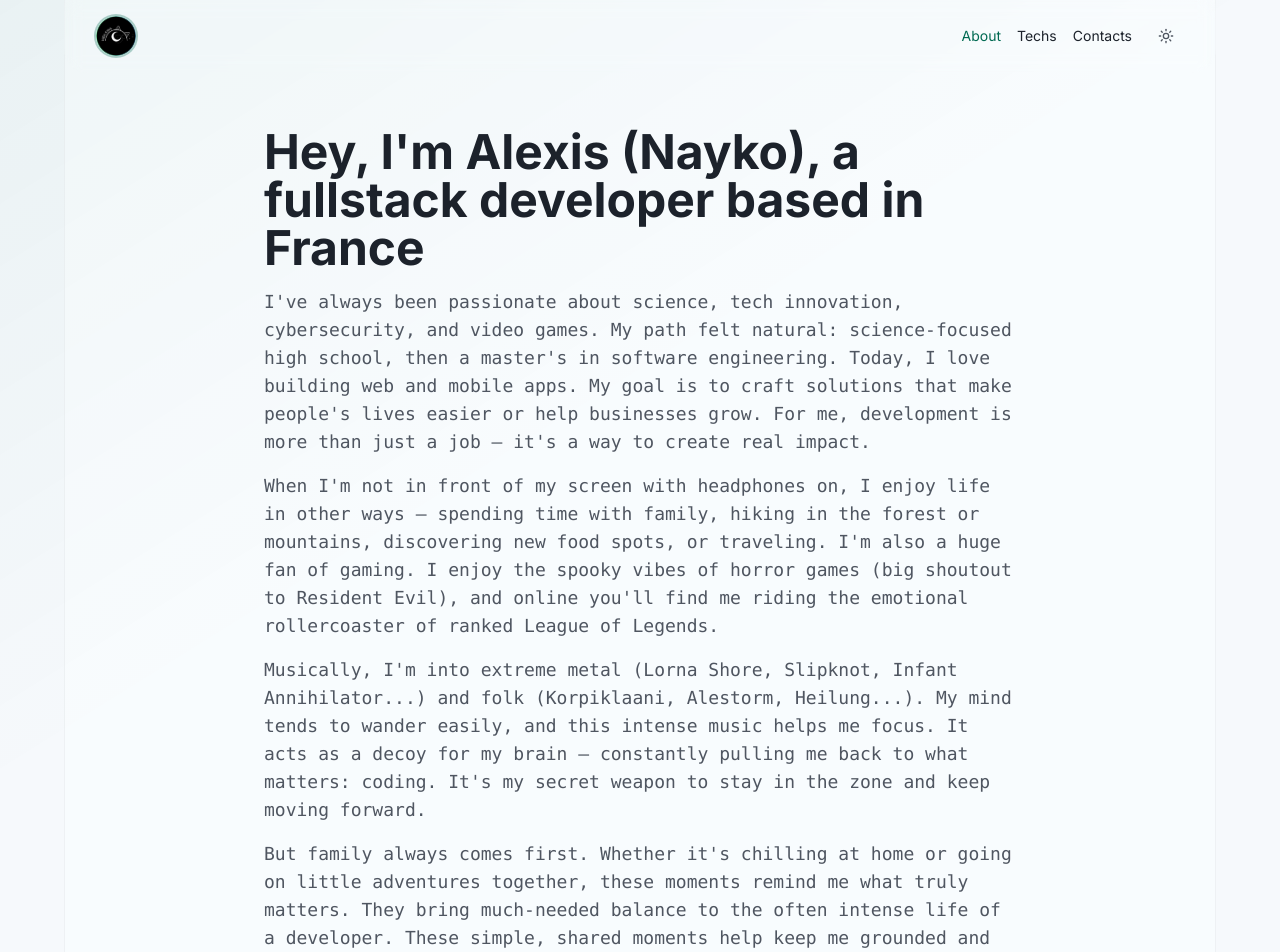
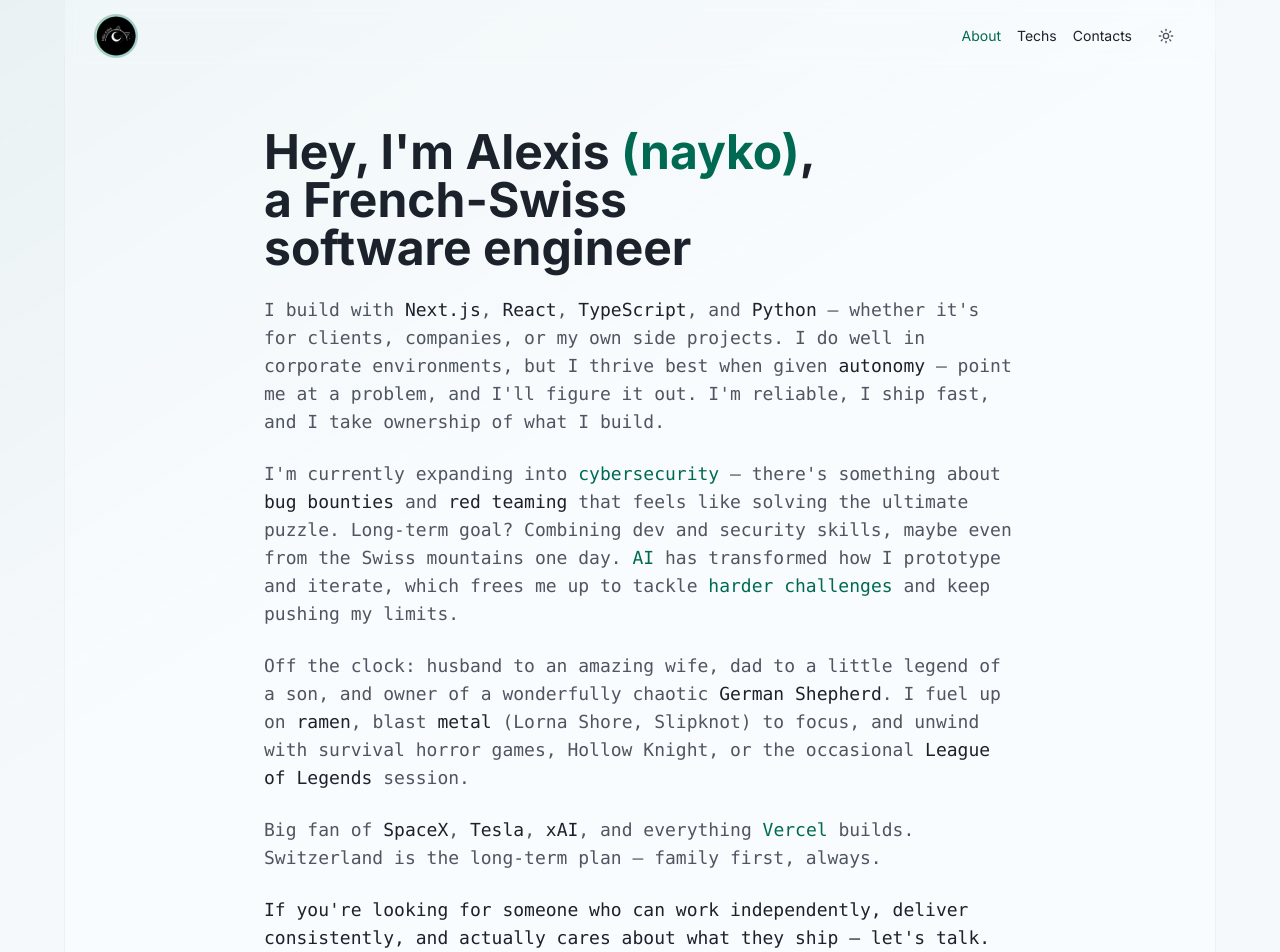
Before and after one commit to BakeNayk0/alexis-portfolio, a Next.js app: page /about in a window 1280 px wide. Shown: the top 952 px of the page. Built offline with nearby package versions, Linux system fonts and the light colour scheme.

Commit message:
feat: refine about page for recruiter-friendly tone
Update key phrases for autonomy and independent skills.

#VERCEL_SKIP

Co-authored-by: Nayk0 <9078122+BakeNayk0@users.noreply.github.com>

```diff
--- a/app/about/page.tsx
+++ b/app/about/page.tsx
@@ -1,42 +1,51 @@
 const About = () => {
   return (
     <div className="flex flex-col h-full lg:flex-row px-6 gap-8">
-      <div className="px-2 max-w-3xl text-muted-foreground gap-4 text-lg flex w-full flex-col order-last lg:order-first font-mono">
-        <h1 className="text-5xl text-foreground font-bold font-sans">
-          Hey, I'm Alexis (Nayko), a fullstack developer based in France
+      <div className="px-2 max-w-3xl text-muted-foreground gap-6 text-lg flex w-full flex-col order-last lg:order-first font-mono">
+        <h1 className="text-4xl md:text-5xl text-foreground font-bold font-sans text-balance">
+          Hey, I'm Alexis <span className="text-primary">(nayko)</span>, a French-Swiss software engineer
         </h1>
+
         <p>
-          I've always been passionate about science, tech innovation, cybersecurity, and video games. My path felt
-          natural: science-focused high school, then a master's in software engineering. Today, I love building web and
-          mobile apps. My goal is to craft solutions that make people's lives easier or help businesses grow. For me,
-          development is more than just a job — it's a way to create real impact.
+          I build with <span className="text-foreground font-medium">Next.js</span>,{" "}
+          <span className="text-foreground font-medium">React</span>,{" "}
+          <span className="text-foreground font-medium">TypeScript</span>, and{" "}
+          <span className="text-foreground font-medium">Python</span> — whether it's for clients, companies, or my own
+          side projects. I do well in corporate environments, but I thrive best when given{" "}
+          <span className="text-foreground font-medium">autonomy</span> — point me at a problem, and I'll figure it out.
+          I'm reliable, I ship fast, and I take ownership of what I build.
         </p>
 
         <p>
-          When I'm not in front of my screen with headphones on, I enjoy life in other ways — spending time with family,
-          hiking in the forest or mountains, discovering new food spots, or traveling. I'm also a huge fan of gaming. I
-          enjoy the spooky vibes of horror games (big shoutout to Resident Evil), and online you'll find me riding the
-          emotional rollercoaster of ranked League of Legends.
+          I'm currently expanding into <span className="text-primary font-medium">cybersecurity</span> — there's
+          something about <span className="text-foreground font-medium">bug bounties</span> and{" "}
+          <span className="text-foreground font-medium">red teaming</span> that feels like solving the ultimate puzzle.
+          Long-term goal? Combining dev and security skills, maybe even from the Swiss mountains one day.{" "}
+          <span className="text-primary font-medium">AI</span> has transformed how I prototype and iterate, which frees
+          me up to tackle <span className="text-primary font-medium">harder challenges</span> and keep pushing my
+          limits.
         </p>
 
         <p>
-          Musically, I'm into extreme metal (Lorna Shore, Slipknot, Infant Annihilator...) and folk (Korpiklaani,
-          Alestorm, Heilung...). My mind tends to wander easily, and this intense music helps me focus. It acts as a
-          decoy for my brain — constantly pulling me back to what matters: coding. It's my secret weapon to stay in the
-          zone and keep moving forward.
+          Off the clock: husband to an amazing wife, dad to a little legend of a son, and owner of a wonderfully chaotic{" "}
+          <span className="text-foreground font-medium">German Shepherd</span>. I fuel up on{" "}
+          <span className="text-foreground font-medium">ramen</span>, blast{" "}
+          <span className="text-foreground font-medium">metal</span> (Lorna Shore, Slipknot) to focus, and unwind with
+          survival horror games, Hollow Knight, or the occasional{" "}
+          <span className="text-foreground font-medium">League of Legends</span> session.
         </p>
 
         <p>
-          But family always comes first. Whether it's chilling at home or going on little adventures together, these
-          moments remind me what truly matters. They bring much-needed balance to the often intense life of a developer.
-          These simple, shared moments help keep me grounded and grateful.
+          Big fan of <span className="text-foreground font-medium">SpaceX</span>,{" "}
+          <span className="text-foreground font-medium">Tesla</span>,{" "}
+          <span className="text-foreground font-medium">xAI</span>, and everything{" "}
+          <span className="text-primary font-medium">Vercel</span> builds. Switzerland is the long-term plan — family
+          first, always.
         </p>
 
-        <p>
-          In the end, I'm someone driven by passion, always aiming to grow while enjoying the small joys of daily life.
-          Whether I'm building an app, hiking in nature, or helping Jill Valentine take down zombies — I always give it
-          my all. Even online, when xXxDarkSasukexXx is hesitating to end the Nexus, I'm just trying to improve and keep
-          learning. Challenges and opportunities constantly push me to grow.
+        <p className="text-foreground">
+          If you're looking for someone who can work independently, deliver consistently, and actually cares about what
+          they ship — let's talk. <span className="text-muted-foreground">(Ramen recommendations also welcome.)</span>
         </p>
       </div>
     </div>
--- a/components/hero-title.tsx
+++ b/components/hero-title.tsx
@@ -67,11 +67,13 @@ export const HeroTitle = () => {
       </div>
 
       <p className="max-w-lg mx-auto lg:mx-0 text-center lg:text-left text-muted-foreground leading-relaxed opacity-0 animate-fade-up stagger-3">
-        I am a French software engineer passionate about designing and evolving web and mobile applications, using
-        modern technologies such as <span className="text-primary-300 font-medium">Next.js</span>,{" "}
-        <span className="text-primary-300 font-medium">React Native</span>,{" "}
-        <span className="text-primary-300 font-medium">Nest.js</span>, and{" "}
-        <span className="text-primary-300 font-medium">Tailwind</span>.
+        French–Swiss software engineer working with <span className="text-primary-300 font-medium">Next.js</span>,{" "}
+        <span className="text-primary-300 font-medium">React</span>, and{" "}
+        <span className="text-primary-300 font-medium">Python</span>. I like to build things — I use{" "}
+        <span className="text-primary-300 font-medium">AI</span> to prototype fast and iterate quickly, then tighten
+        everything up with proper structure, testing, and review. Currently exploring{" "}
+        <span className="text-primary-300 font-medium">cybersecurity</span> to keep pushing into more{" "}
+        <span className="text-primary-300 font-medium">challenging</span> territory.
       </p>
     </div>
   )
```
